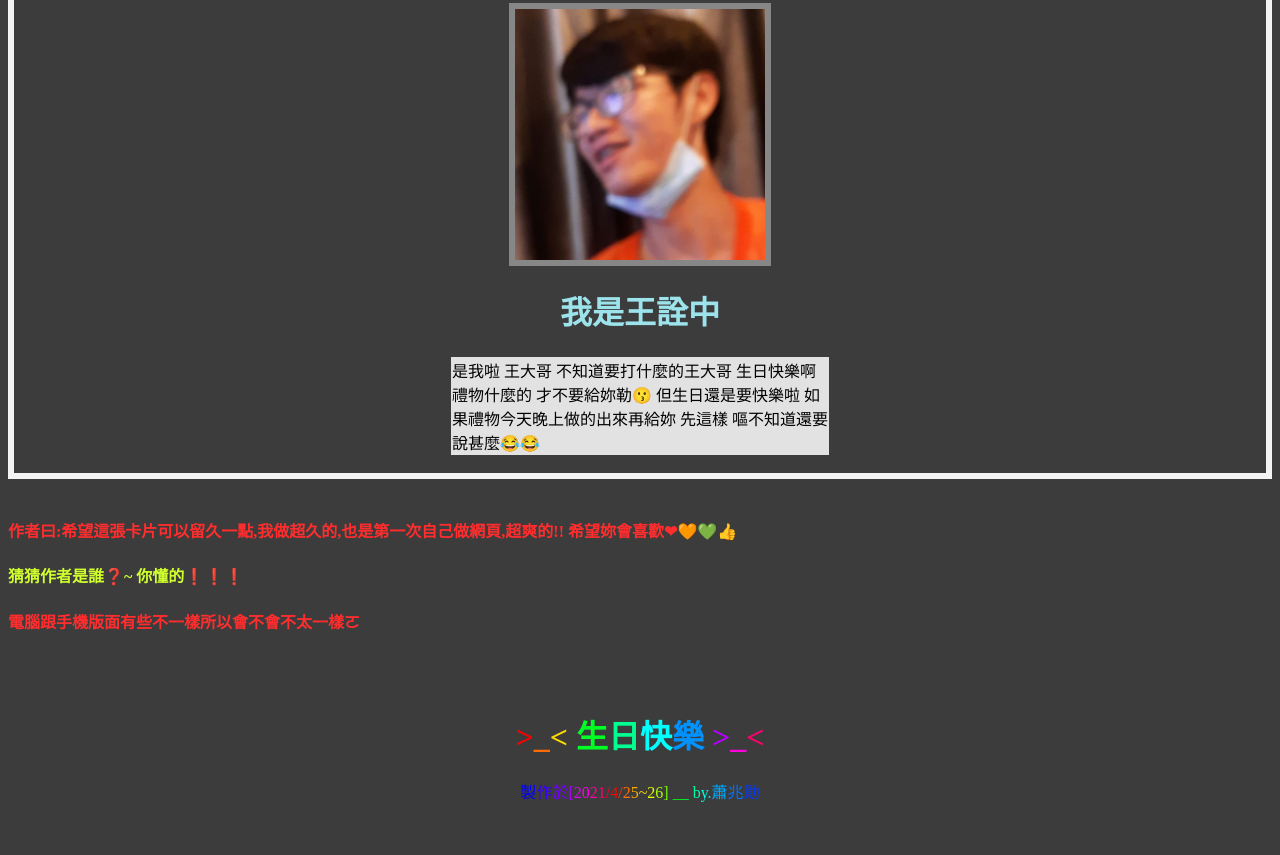
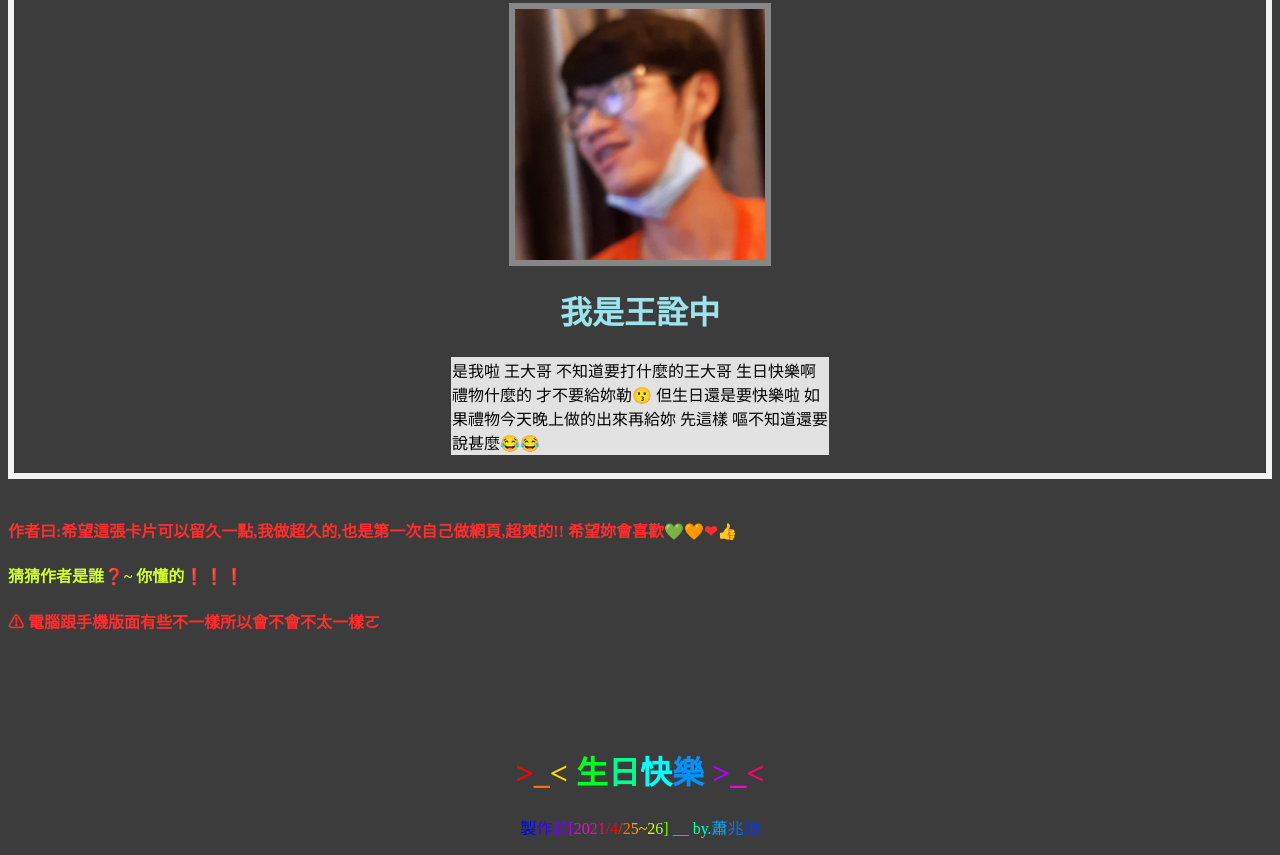
Before and after one commit to oaolin/HAPPY-birthday-LIU.JIA.WEI, a plain HTML site: page index.html in a window 1280 px wide. Shown: the part 7259-8114 px from the top of the page. Before the commit the page ends 8078 px from the top, so only its background shows below. Drawn offline with Linux system fonts and the light colour scheme.

Commit message:
Update index.html

```diff
--- a/index.html
+++ b/index.html
@@ -225,9 +225,9 @@
 </center><br>
 
 
-<h4 style='color: #FF2D2D'>作者曰:希望這張卡片可以留久一點,我做超久的,也是第一次自己做網頁,超爽的!! 希望妳會喜歡❤🧡💚👍 </h4>
+<h4 style='color: #FF2D2D'>作者曰:希望這張卡片可以留久一點,我做超久的,也是第一次自己做網頁,超爽的!! 希望妳會喜歡💚🧡❤👍 </h4>
 <h4 style='color: #d1ff2d'>猜猜作者是誰❓~ 你懂的❗❗❗</h4>
-<h4 style='color: #FF2D2D'>電腦跟手機版面有些不一樣所以會不會不太一樣ㄛ</h4>
+<h4 style='color: #FF2D2D'>⚠  電腦跟手機版面有些不一樣所以會不會不太一樣ㄛ</h4>
 
 <script type="text/javascript">
     function toSpans(span) {
@@ -282,6 +282,8 @@
     </script>
     <br>
     <br>
+    <br>
+    <br>
     <div align="center">
         <h1 id="ch1">>_<  生日快樂  >_<</h1>
         </div>
```
